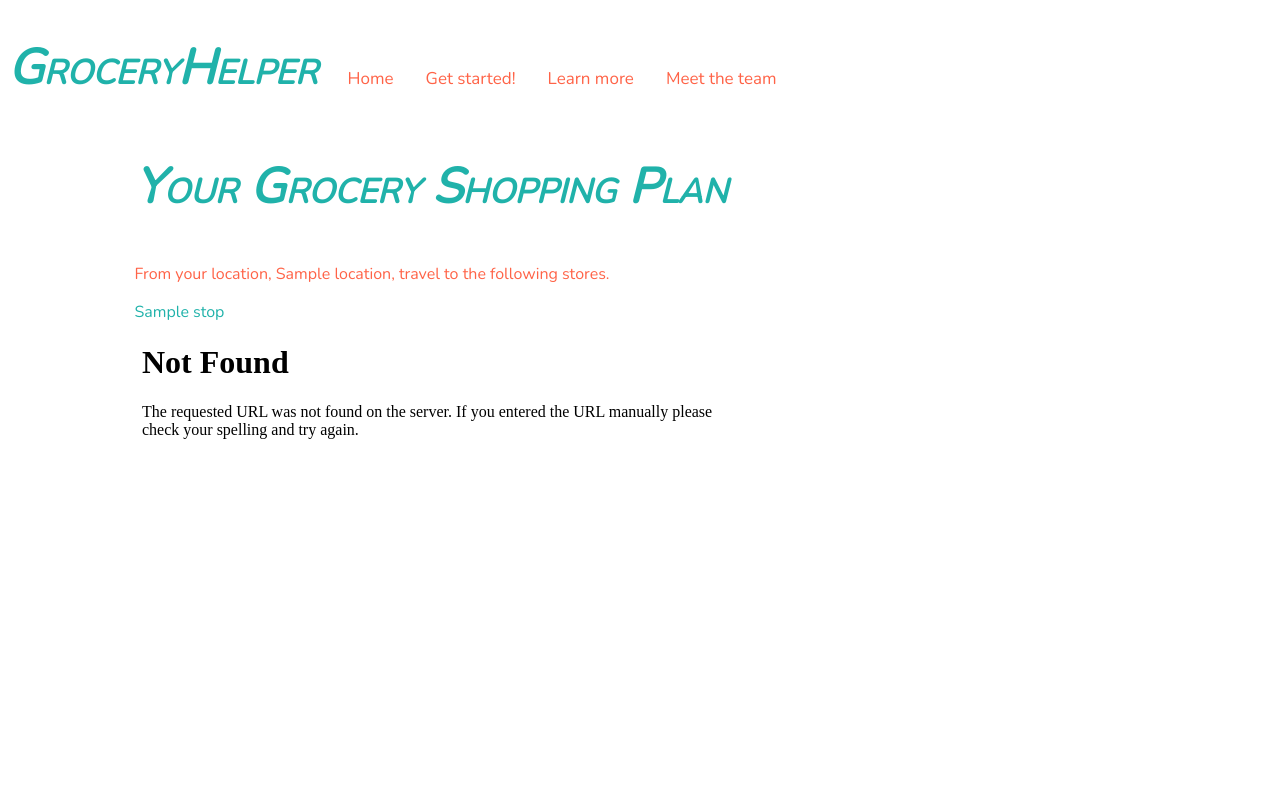
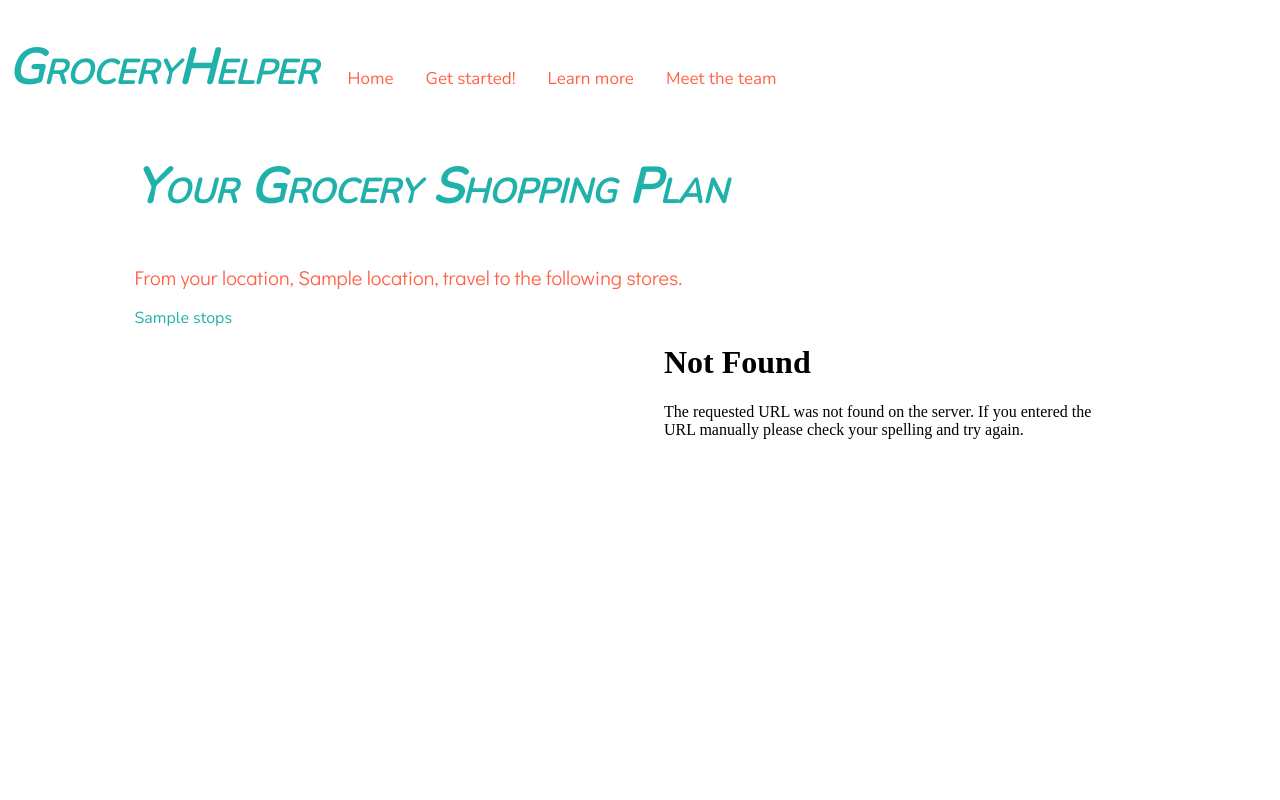
Before and after one commit to kylecombes/GroceryHelper, a Flask app: template templates/confirm.html in a window 1280 px wide. Run offline with Flask 2, Linux system fonts and the light colour scheme; the template is opened without the code that fills it: most values are stand-ins (such as "Sample title", 1, 10 or a date in 2020).

Commit message:
Working on formatting of list stops

```diff
--- a/static/styles.css
+++ b/static/styles.css
@@ -1,3 +1,9 @@
+* {
+    -webkit-box-sizing: border-box;
+    -moz-box-sizing: border-box;
+    box-sizing: border-box;
+}
+
 h1 {
   display: inline-block;
   font-family: Nunito;
@@ -27,7 +33,7 @@
     left:10px;
     top:20px;
     background-color: white;
-    overflow: scroll;
+    overflow: auto;
 
 }
 
@@ -53,8 +59,8 @@
     color: white;
 }
 
-background-color: white;
-+p {
+/*background-color: white;*/
+p {
 font-family: "Didact Gothic";
 font-size: 20px;
 font-style: normal;
@@ -89,6 +95,69 @@
     cursor: pointer;
 }
 
+/* ---------- Begin Stops Container ---------- */
+.stops-container {
+    width: 50%;
+    float: left;
+    padding-right:
+}
+
+.trip-stop{
+    width: 100%;
+    overflow: auto;
+    padding: 0.5em;
+}
+
+.stop-number {
+    float: left;
+    overflow: auto;
+    height: 100%;
+    font-size: 160%;
+    font-weight: bold;
+    padding: 0.4em 0.8em 0.4em 0;
+}
+
+.store-info {
+    width: 50%;
+    float: left;
+}
+
+.store-name {
+    float: left;
+    width: 100%;
+    font-size: 120%;
+    font-weight: bold;
+}
+
+.store-location {
+    float: left;
+    width: 100%;
+    padding-left: 0.5em;
+}
+
+.stop-dist {
+    float: right;
+    padding: 0.3em;
+    font-size: 150%;
+    font-weight: bold;
+}
+
+.stops-container > div:not(:last-child) {
+    border-bottom: 1px solid #cccccc;
+}
+
+/* ---------- End Stops Container ----------- */
+
+.map-container {
+    width: 50%;
+    overflow: auto;
+}
+
+.map-container iframe {
+    padding: 1em;
+    width: 100%;
+}
+
 /*
  div {
      display: block;
--- a/templates/confirm.html
+++ b/templates/confirm.html
@@ -34,16 +34,16 @@
         <p>From your location, {{location}}, travel to the following stores.</p>
         <!--p>{{stops}}</p-->
 
-        {% for stop in stops %}
-        <div class=flash>{{ stop }}</div>
-        {% endfor %}
+        <div class="stops-container">{{stops|safe}}</div>
         {% block body %}{% endblock %}
 
+        <div class="map-container">
         <iframe src="{{src|safe}}" allowfullscreen
           width="600"
           height="450"
           frameborder="0" style="border:0">
         </iframe>
+        </div>
     </body>
   </div>
 </html>
--- a/webapp_flask.py
+++ b/webapp_flask.py
@@ -140,7 +140,16 @@
             # loc = str(street_address + ' ' + city + ' ' + state)
 
             src = Geolocation.get_directions(loc, stops)
-            stops_html = '\n'.join(get_html_for_stop(s) for s in stops)
+            num_stops = len(stops)
+            if num_stops > 0:
+                stops_html = ''
+                for i in range(num_stops):
+                    stop_html = get_html_for_stop(stops[i], i)
+                    if i < 2:
+                        print(stop_html)
+                    stops_html = '{}{}\n'.format(stops_html, stop_html)
+            else:
+                stops_html = '<p>No viable routes found</p>'
 
 
             return render_template('confirm.html', location=loc, stops=stops_html, src=src)
@@ -150,15 +159,17 @@
           return render_template('address_input.html')
 
 
-def get_html_for_stop(stop):
+def get_html_for_stop(stop, i):
     html = '<div class="trip-stop">' \
+           '<span class="stop-number">{stopnum}</span>' \
            '<div class="store-info">'\
            '<span class="store-name">{name}</span>' \
            '<span class="store-location">{location}</span>' \
            '</div>' \
-           '<span class="stop-dist">{dist}</span>' \
+           '<span class="stop-dist">{dist} miles</span>' \
            '</div>' \
            .format(
+                stopnum=i,
                 name=stop.store.name,
                 location=stop.location,
                 dist=stop.dist_from_prev
```
